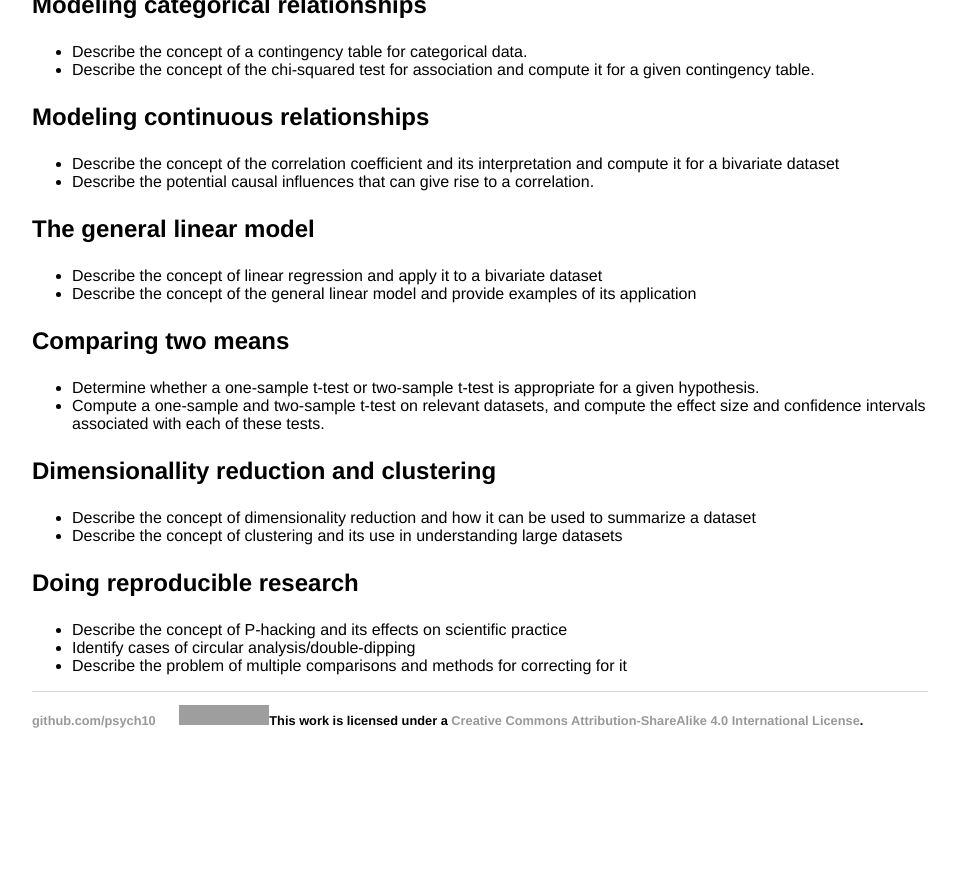
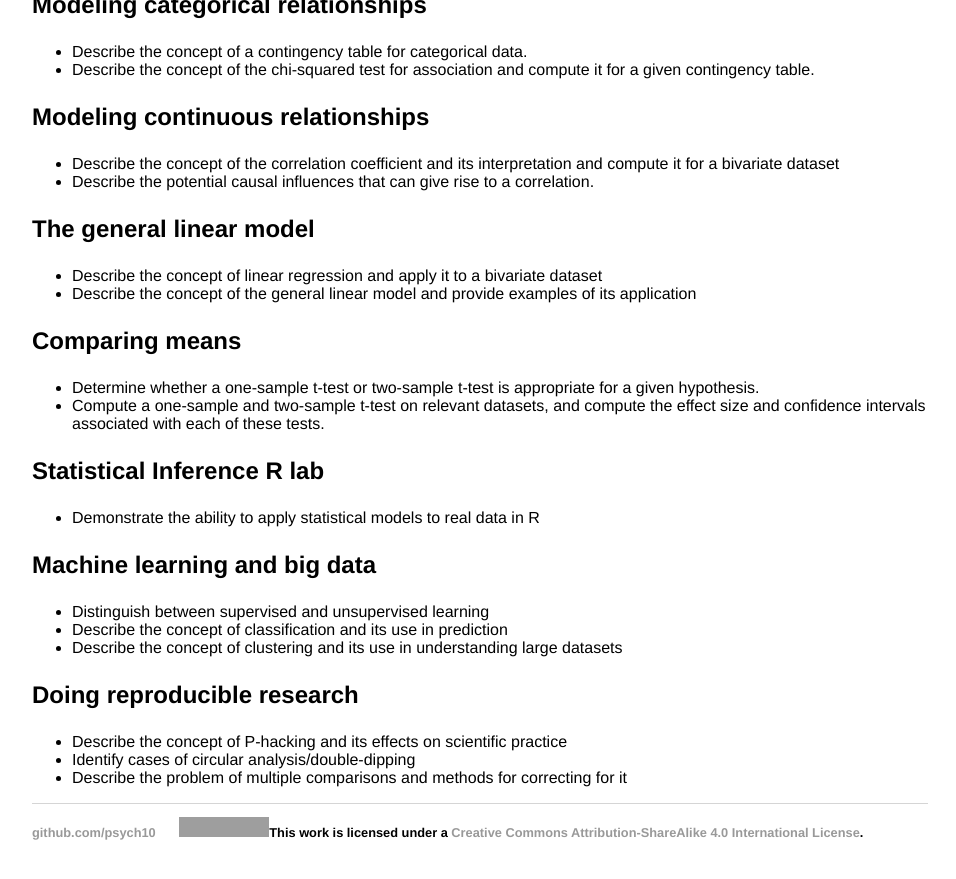
Before and after one commit to stats60/stats60.github.io, a Jekyll site: the page built from objectives/index.md, in a window 1280 px wide and 900 px high, scrolled down 2363 px. Shown: the top 879 px of the window, without its empty margins (160-1116 px from the left). Built offline with Jekyll 4.4.1, drawn with Linux system fonts in a browser that asks for light colours; our own code applies the rules of GitHub Pages for plain Markdown files; before the commit the page ends 3151 px from its top, so only the background shows below that; grey boxes are pictures that could not be loaded.

Commit message:
autoupdate

```diff
--- a/objectives/index.md
+++ b/objectives/index.md
@@ -97,12 +97,16 @@ Students should be able to do each of the following by the end of this course:
 * Describe the concept of linear regression and apply it to a bivariate dataset
 * Describe the concept of the general linear model and provide examples of its application
 
-### Comparing two means
+### Comparing means
 * Determine whether a one-sample t-test or two-sample t-test is appropriate for a given hypothesis.
 * Compute a one-sample and two-sample t-test on relevant datasets, and compute the effect size and confidence intervals associated with each of these tests.
 
-### Dimensionallity reduction and clustering
-* Describe the concept of dimensionality reduction and how it can be used to summarize a dataset
+### Statistical Inference R lab
+* Demonstrate the ability to apply statistical models to real data in R
+
+### Machine learning and big data
+* Distinguish between supervised and unsupervised learning
+* Describe the concept of classification and its use in prediction
 * Describe the concept of clustering and its use in understanding large datasets
 
 ### Doing reproducible research
```
Also changed, not shown: full_syllabus/index.md (+4 -4 lines), syllabus/index.md (+3 -3 lines).
